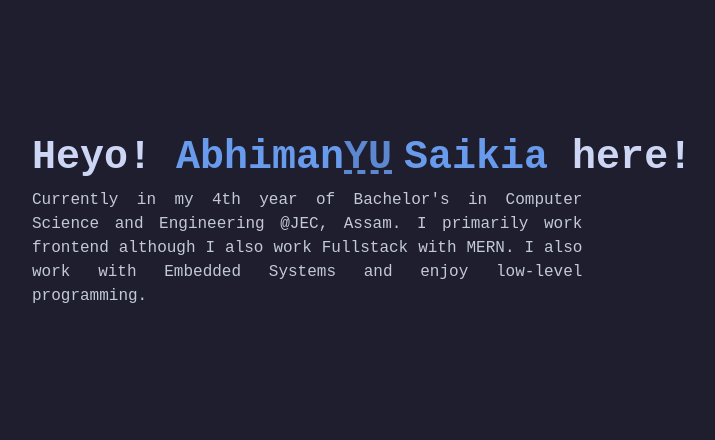
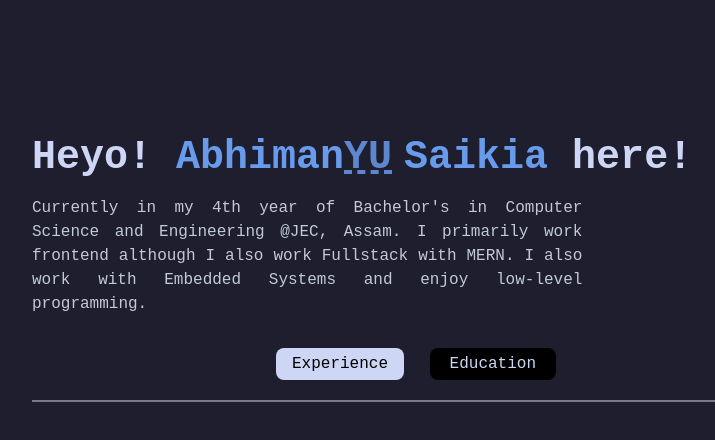
Before and after one commit to escursio675/Pfolio, a Next.js app in the folder pfolio/: page / in a window 1280 px wide. Shown: the top 440 px of the page, without its empty margins (160-875 px from the left). Built offline with nearby package versions, Linux system fonts and the light colour scheme.

Commit message:
spacing fixes and Experience and Education buttons

```diff
--- a/pfolio/app/globals.css
+++ b/pfolio/app/globals.css
@@ -1,11 +1,11 @@
 @import "tailwindcss";
 
-body {
+body{
     background-color: #1e1e2e;
     font-family: "Courier New", monospace;
 }
 
-h1 {
+h1{
     color: hsl(226, 64%, 88%);
     font-weight: bold;
     font-size: 2.5rem;
--- a/pfolio/app/layout.tsx
+++ b/pfolio/app/layout.tsx
@@ -9,7 +9,7 @@ export default function RootLayout({
     <html lang="en">
       <body>
 
-        <div className="flex h-screen md:items-start flex-col
+        <div className="flex h-screen md:items-start flex-col xl:w-[60%]
         md:mt-[10%] md:ml-[15%]
         items-start m-[10%]">
           {children}
--- a/pfolio/app/page.tsx
+++ b/pfolio/app/page.tsx
@@ -1,4 +1,6 @@
 import NameReveal from "@/components/name-reveal"
+import ExperienceAndEducation from "@/components/experience-and-education"
+
 import {intro} from "@/data/text"
 
 export default function Home(){
@@ -8,8 +10,9 @@ export default function Home(){
 
       <NameReveal />
 
-      <p className="xl:max-w-[43vw] max-w-full"> {intro}</p>
+      <p className="xl:max-w-[43vw] max-w-full xl:mt-[1vh]"> {intro}</p>
 
+      <ExperienceAndEducation />
 
 
     </>
--- /dev/null
+++ b/pfolio/components/experience-and-education.tsx
@@ -0,0 +1,37 @@
+"use client";
+
+import {useState} from "react";
+
+export default function ExperienceAndEducation () {
+
+    const [showEducation, setshowEducation] = useState(false);   //false if Experience is selected
+
+    const unselectedStyle: string = "text-[#cdd6f4] bg-black filter hover:brightness-150 focus:outline-none";
+    const selectedStyle: string = "bg-[#cdd6f4] text-black transition duration-200 ease-in-out";
+
+
+    return(
+        <>
+
+            <div className="w-full mt-[2rem] flex justify-center flex-col">
+                <div className="flex gap-[2vw] justify-center w-full">
+                    <button onClick={() => setshowEducation(false)}
+                    className={`xl:px-4 xl:py-1 xl:rounded-lg px-3 py-1 rounded-md
+                        focus:outline-none focus:ring-2 focus:ring-[#cdd6f4]
+                        ${showEducation ? unselectedStyle : selectedStyle}`}>
+                        Experience
+                    </button>
+                    <button onClick={() => setshowEducation(true)}
+                    className={`xl:px-5 xl:py-1 xl:rounded-lg px-3 py-1 rounded-md
+                        focus:outline-none focus:ring-2 focus:ring-[#cdd6f4]
+                        ${showEducation ? selectedStyle : unselectedStyle}`}>
+                        Education
+                    </button>
+                </div>
+                <div className="w-full border-t-2 border-[#cdd6f4] opacity-50 my-5"></div>
+            </div>
+
+        </>
+    )
+
+}
```
Also changed, not shown: pfolio/components/name-reveal.tsx (indentation only).
